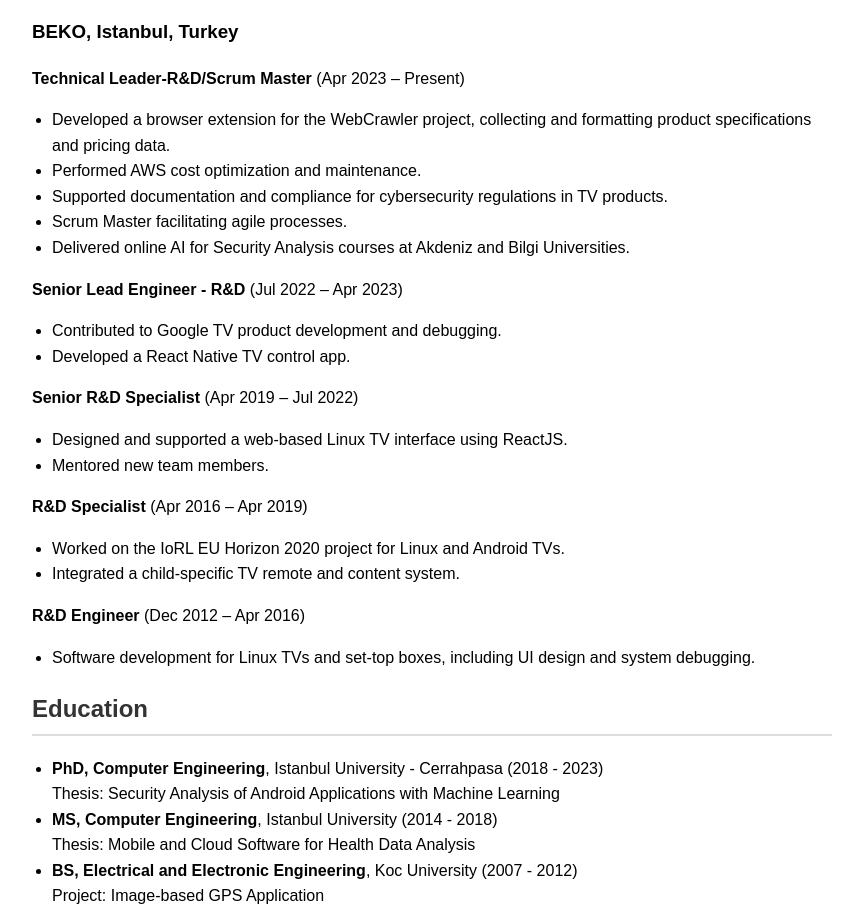
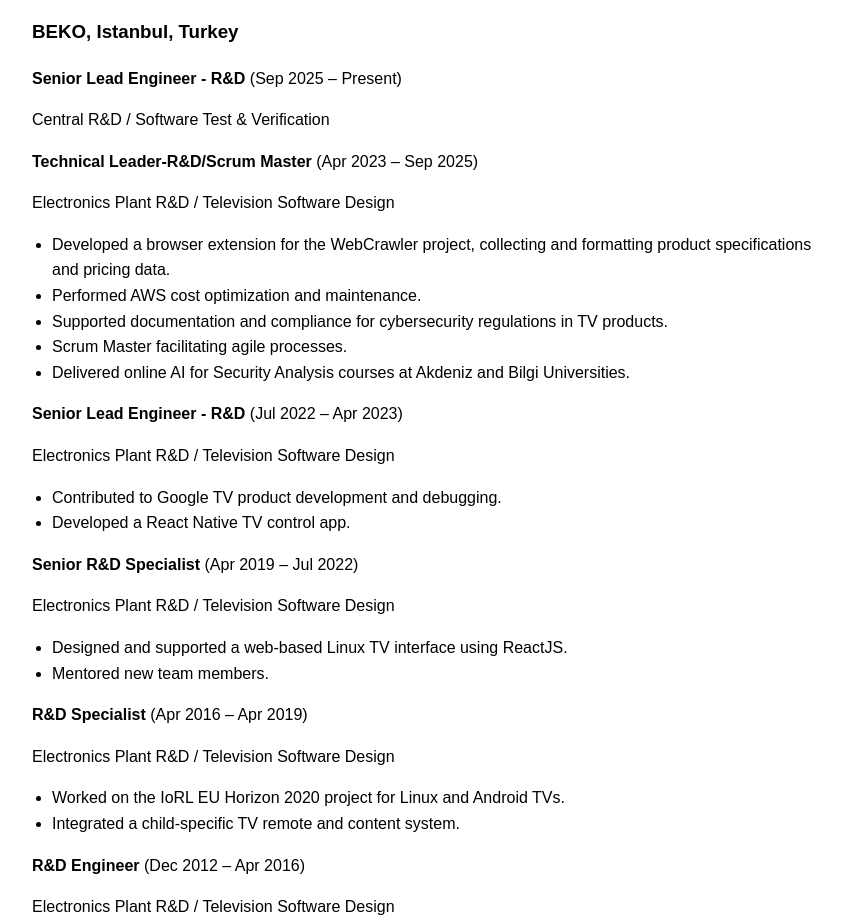
Before and after one commit to gozogur/gozogur.github.io, a plain HTML site: page index.html in a window 1280 px wide. Shown: the part 215-1138 px from the top of the page, without its empty margins (208-1071 px from the left). Drawn offline with Linux system fonts and the light colour scheme.

Commit message:
Update current position

```diff
--- a/index.html
+++ b/index.html
@@ -20,7 +20,10 @@
     <div class="section">
         <h2>Work Experience</h2>
         <h3>BEKO, Istanbul, Turkey</h3>
-        <p><strong>Technical Leader-R&D/Scrum Master</strong> (Apr 2023 – Present)</p>
+        <p><strong>Senior Lead Engineer - R&D</strong> (Sep 2025 – Present)</p>
+        <p>Central R&D / Software Test & Verification</p>
+        <p><strong>Technical Leader-R&D/Scrum Master</strong> (Apr 2023 – Sep 2025)</p>
+        <p>Electronics Plant R&D / Television Software Design</p>
         <ul>
             <li>Developed a browser extension for the WebCrawler project, collecting and formatting product specifications and pricing data.</li>
             <li>Performed AWS cost optimization and maintenance.</li>
@@ -29,21 +32,25 @@
             <li>Delivered online AI for Security Analysis courses at Akdeniz and Bilgi Universities.</li>
         </ul>
         <p><strong>Senior Lead Engineer - R&D</strong> (Jul 2022 – Apr 2023)</p>
+        <p>Electronics Plant R&D / Television Software Design</p>
         <ul>
             <li>Contributed to Google TV product development and debugging.</li>
             <li>Developed a React Native TV control app.</li>
         </ul>
         <p><strong>Senior R&D Specialist</strong> (Apr 2019 – Jul 2022)</p>
+        <p>Electronics Plant R&D / Television Software Design</p>
         <ul>
             <li>Designed and supported a web-based Linux TV interface using ReactJS.</li>
             <li>Mentored new team members.</li>
         </ul>
         <p><strong>R&D Specialist</strong> (Apr 2016 – Apr 2019)</p>
+        <p>Electronics Plant R&D / Television Software Design</p>
         <ul>
             <li>Worked on the IoRL EU Horizon 2020 project for Linux and Android TVs.</li>
             <li>Integrated a child-specific TV remote and content system.</li>
         </ul>
         <p><strong>R&D Engineer</strong> (Dec 2012 – Apr 2016)</p>
+        <p>Electronics Plant R&D / Television Software Design</p>
         <ul>
             <li>Software development for Linux TVs and set-top boxes, including UI design and system debugging.</li>
         </ul>
```
